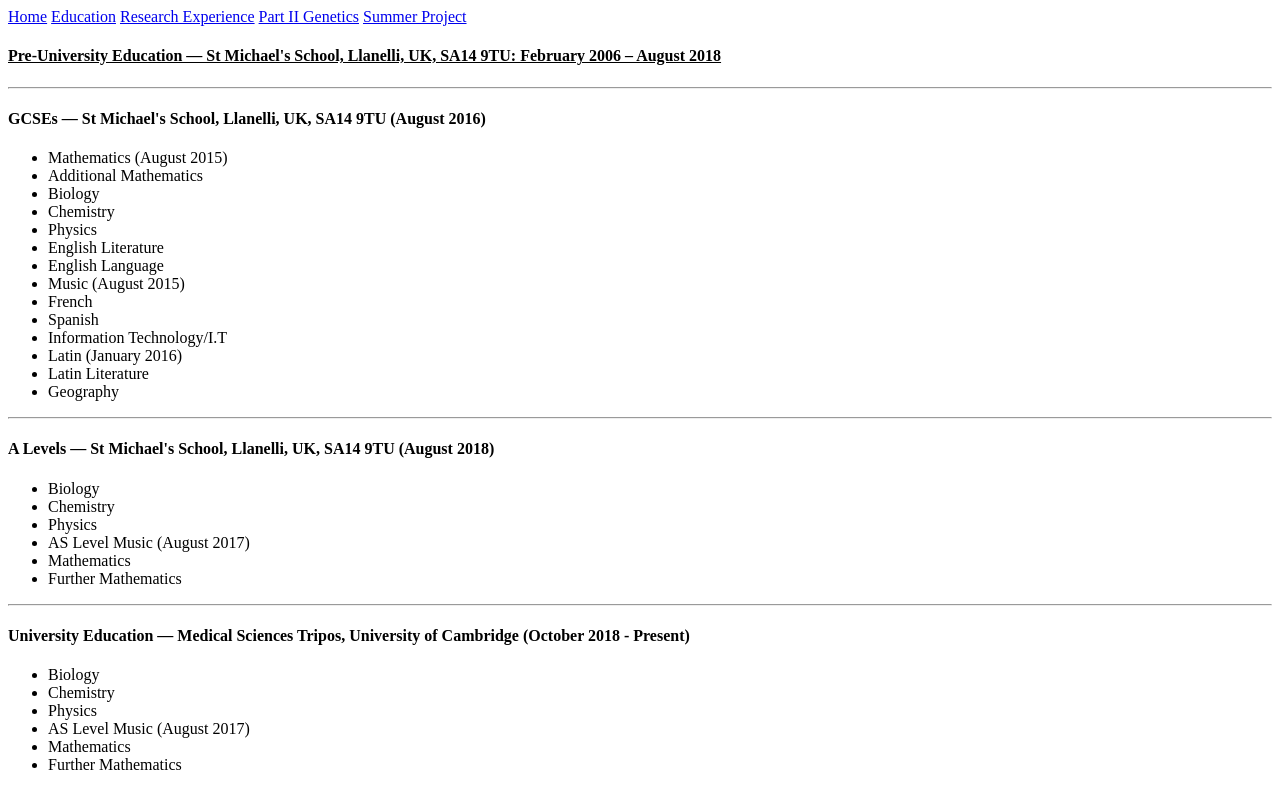
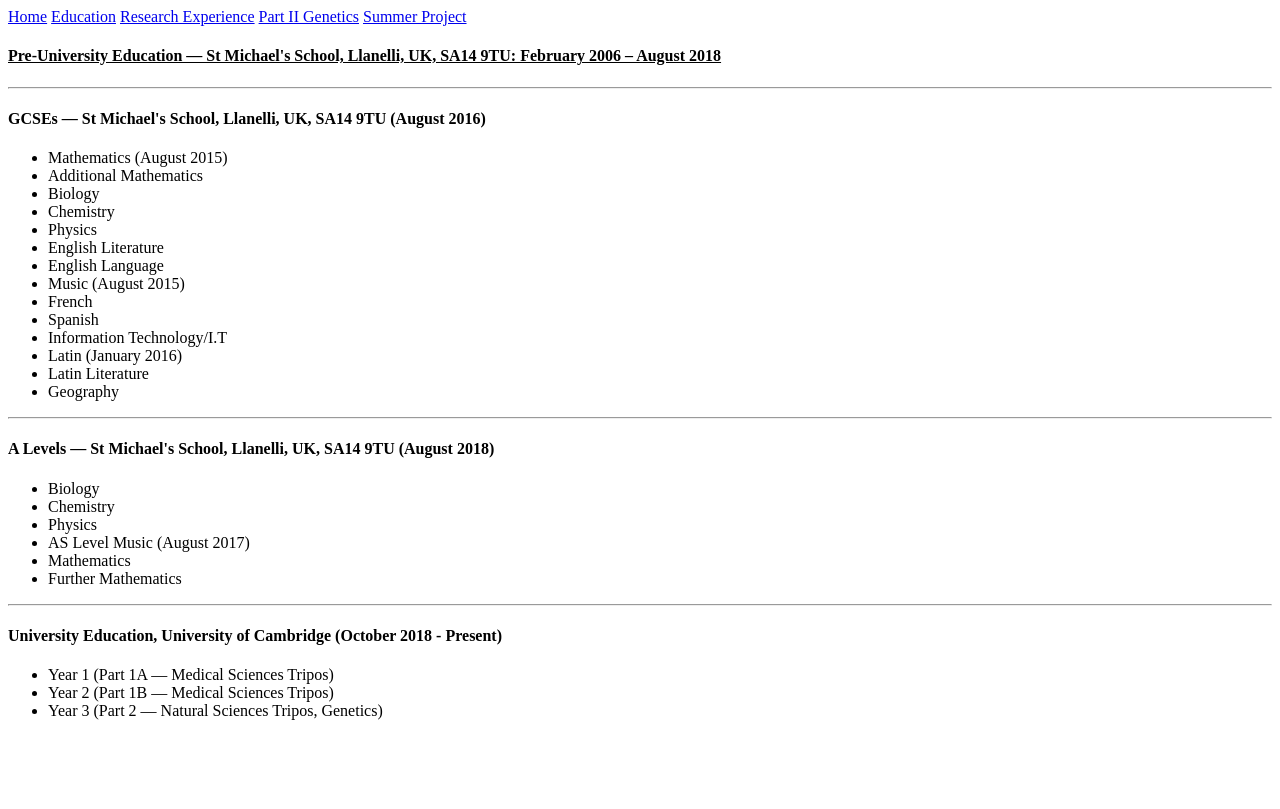
Before and after one commit to uak20/Website, a Jekyll site: the page education.html, which Jekyll copies as it is, in a window 1280 px wide. Shown: the top 809 px of the page. Built offline with Jekyll 4.4.1, drawn with Linux system fonts in a browser that asks for light colours.

Commit message:
Update education.html

```diff
--- a/education.html
+++ b/education.html
@@ -46,14 +46,11 @@
   <li>Further Mathematics</li>
 </ul>
 <hr/>
-<h4 class="ex2">University Education — Medical Sciences Tripos, University of Cambridge (October 2018 - Present)</h4>
+<h4 class="ex2">University Education, University of Cambridge (October 2018 - Present)</h4>
 <ul>
-  <li>Biology</li>
-  <li>Chemistry</li>
-  <li>Physics</li>
-  <li>AS Level Music (August 2017)</li>
-  <li>Mathematics</li>
-  <li>Further Mathematics</li>
+  <li>Year 1 (Part 1A — Medical Sciences Tripos)</li>
+  <li>Year 2 (Part 1B — Medical Sciences Tripos)</li>
+  <li>Year 3 (Part 2 — Natural Sciences Tripos, Genetics)</li>
 </ul>
 </body>
 </html>
```
